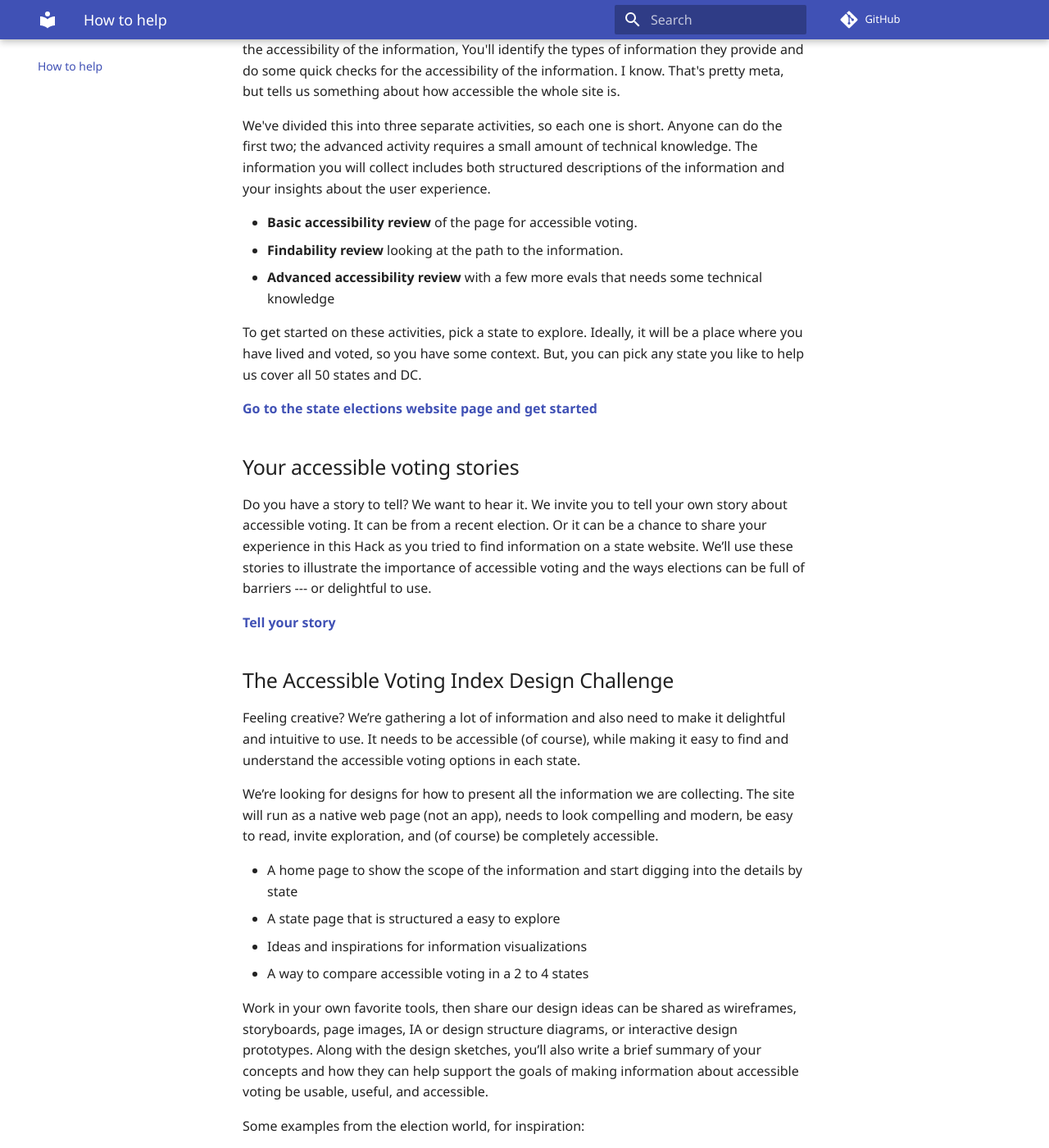
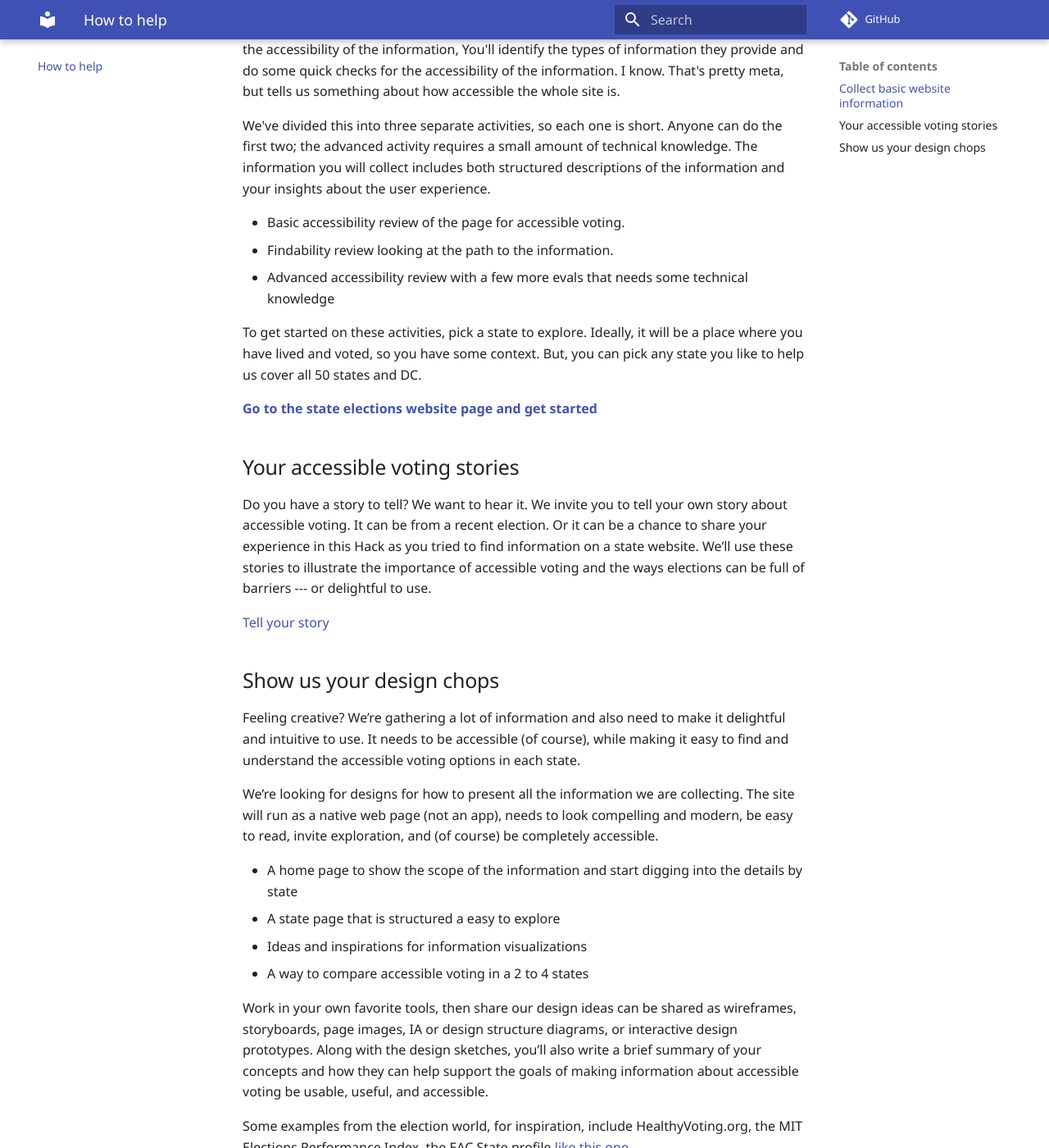
Before and after one commit to CivicDesign/Accessible-Voting-Index, an MkDocs documentation site: the page built from docs/Howto.md, in a window 1280 px wide and 1400 px high, scrolled down 517 px. Shown: the whole window at 82% size. Built offline with MkDocs 1.6.1 and Material for MkDocs 9.7.7, drawn with Linux system fonts in a browser that asks for light colours; some web fonts are replaced; comment, search, counter and statistics services are not loaded; some of the changed text lies outside the part shown.

Commit message:
Update Howto.md

```diff
--- a/docs/Howto.md
+++ b/docs/Howto.md
@@ -1,19 +1,18 @@
-<h1>Here's what you can do to help.</h1>
+# Here's what you can do to help.
 
 We’re collecting basic information for how to find information about accessible voting on a state election website. We’re focused on the official state websites in the United States because they should be a reliable and accessible source of information. The details you help us collect will be added to other data sources for policies and ways to vote, so we can create a resource that can help voters and be incorporated into other election information sites.
 
-<h2>Collect basic website information</h2>
-<p>We are building a picture of how easy it is for voters with disabilities to find and use information about accessible voting on the official election websites in 50 states and DC.</p>
+## Collect basic website information
+We are building a picture of how easy it is for voters with disabilities to find and use information about accessible voting on the official election websites in 50 states and DC.
 
-<p>You will collect details about the information available on the state elections website and the accessibility of the information, You'll identify the types of information they provide and do some quick checks for the accessibility of the information. I know. That's pretty meta, but tells us something about how accessible the whole site is.</p>
+You will collect details about the information available on the state elections website and the accessibility of the information, You'll identify the types of information they provide and do some quick checks for the accessibility of the information. I know. That's pretty meta, but tells us something about how accessible the whole site is.
 
-<p>We've divided this into three separate activities, so each one is short. Anyone can do the first two; the advanced activity requires a small amount of technical knowledge. The information you will collect includes both structured descriptions of the information and your insights about the user experience.</p>
+We've divided this into three separate activities, so each one is short. Anyone can do the first two; the advanced activity requires a small amount of technical knowledge. The information you will collect includes both structured descriptions of the information and your insights about the user experience.
 
-<ul>
-  <li><b>Basic accessibility review</b> of the page for accessible voting.</li>
-  <li><b>Findability review</b> looking at the path to the information.</li>
-  <li><b>Advanced accessibility review</></b> with a few more evals that needs some technical knowledge</li>
-</ul>
+
+* Basic accessibility review of the page for accessible voting.
+* Findability review looking at the path to the information.
+* Advanced accessibility review with a few more evals that needs some technical knowledge
 
 
 To get started on these activities, pick a state to explore. Ideally, it will be a place where you have lived and voted, so you have some context. But, you can pick any state you like to help us cover all 50 states and DC.
@@ -21,29 +20,24 @@
 <a href="https://civicdesign.github.io/Accessible-Voting-Index/state_resources/"><b>Go to the state elections website page and get started</b></a>
 
 
-<h2>Your accessible voting stories</h2>
-<p>Do you have a story to tell? We want to hear it. We invite you to tell your own story about accessible voting. It can be from a recent election. Or it can be a chance to share your experience in this Hack as you tried to find information on a state website. We’ll use these stories to illustrate the importance of accessible voting and the ways elections can be full of barriers --- or delightful to use.</p>
+## Your accessible voting stories</h2>
+Do you have a story to tell? We want to hear it. We invite you to tell your own story about accessible voting. It can be from a recent election. Or it can be a chance to share your experience in this Hack as you tried to find information on a state website. We’ll use these stories to illustrate the importance of accessible voting and the ways elections can be full of barriers --- or delightful to use.
 
-<p><b><a href="https://www.jotform.com/form/212714795547162">Tell your story</a></b></p>
+<a href="https://www.jotform.com/form/212714795547162">Tell your story</a>
 
-<H2>The Accessible Voting Index Design Challenge</H2>
+## Show us your design chops
 Feeling creative? We’re gathering a lot of information and also need to make it delightful and intuitive to use. It needs to be accessible (of course), while making it easy to find and understand the accessible voting options in each state.
 
 We’re looking for designs for how to present all the information we are collecting. The site will run as a native web page (not an app), needs to look compelling and modern, be easy to read, invite exploration, and (of course) be completely accessible.</p>
-<ul>
-<li>A home page to show the scope of the information and start digging into the details by state</li>
-  <li>A state page that is structured a easy to explore</li>
-  <li>Ideas and inspirations for information visualizations</li>
-  <li>A way to compare accessible voting in a 2 to 4 states</li>
-</ul>
 
-<p>Work in your own favorite tools, then share our design ideas can be shared as wireframes, storyboards, page images, IA or design structure diagrams, or interactive design prototypes. Along with the design sketches, you’ll also write a brief summary of your concepts and how they can help support the goals of making information about accessible voting be usable, useful, and accessible.</p>
+* A home page to show the scope of the information and start digging into the details by state
+* A state page that is structured a easy to explore
+* Ideas and inspirations for information visualizations
+* A way to compare accessible voting in a 2 to 4 states
 
-Some examples from the election world, for inspiration:
-<UL>
-  <li><a href="https://www.healthyvoting.org/">HealthyVoting</a></li>
-  <li><a href="https://elections.mit.edu/#/data/map">MIT Elections Performance Index</a></li>
-    <li><a href="https://www.eac.gov/sites/default/files/eac_assets/1/6/EAVS_2018_Data_Brief_PA.pdf">EAC State Profiles</a></li>
-  </ul>
+Work in your own favorite tools, then share our design ideas can be shared as wireframes, storyboards, page images, IA or design structure diagrams, or interactive design prototypes. Along with the design sketches, you’ll also write a brief summary of your concepts and how they can help support the goals of making information about accessible voting be usable, useful, and accessible.</p>
 
-<p><a href="https://www.jotform.com/form/212715475040146"><b>Share your design ideas</b></a></p/
+Some examples from the election world, for inspiration, include HealthyVoting.org, the MIT Elections Performance Index, the EAC State profile <a href="https://www.eac.gov/sites/default/files/eac_assets/1/6/EAVS_2018_Data_Brief_PA.pdf">like this one</a></li>
+
+
+<a href="https://www.jotform.com/form/212715475040146"><b>Share your design ideas</b></a>
```
